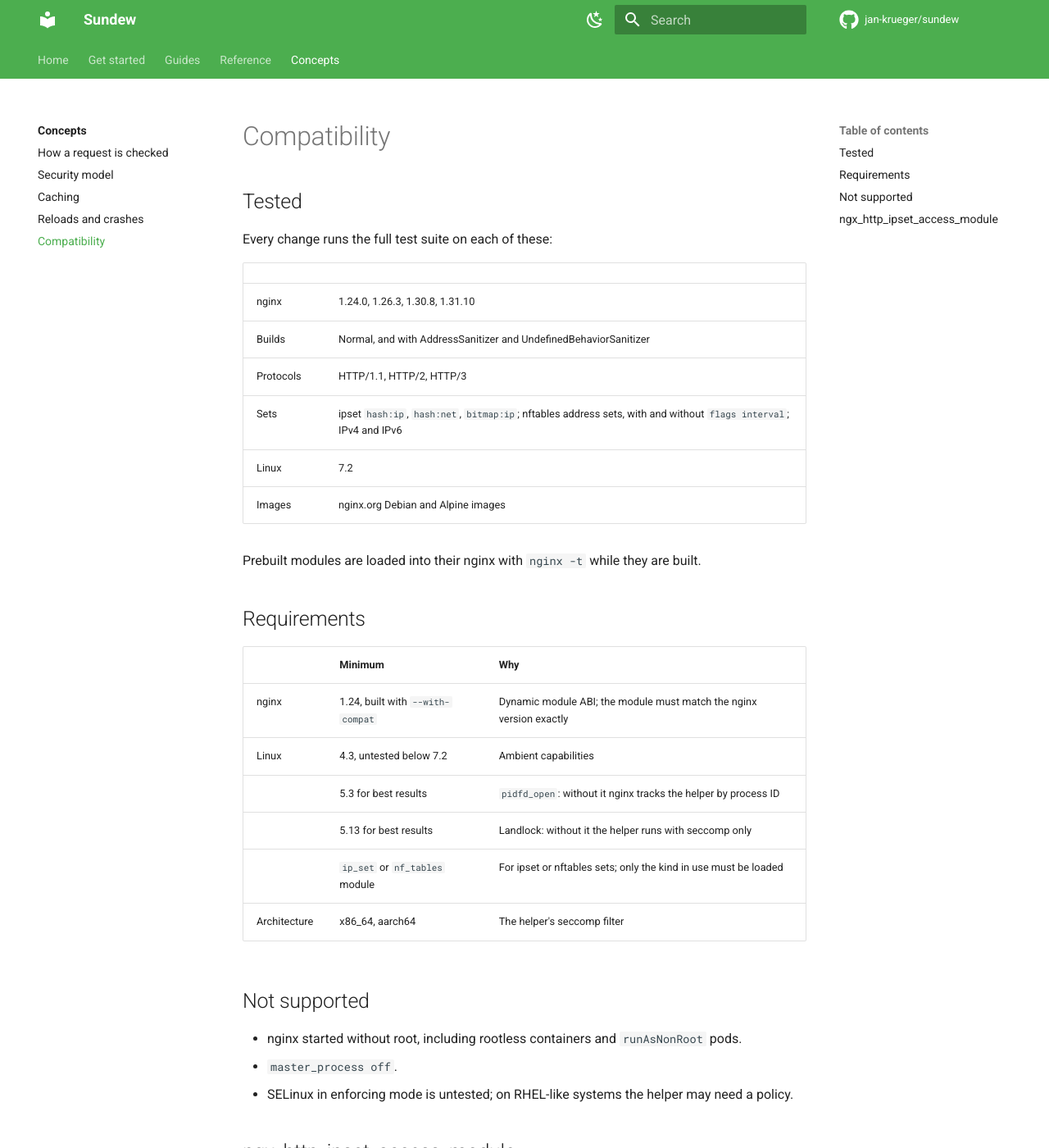
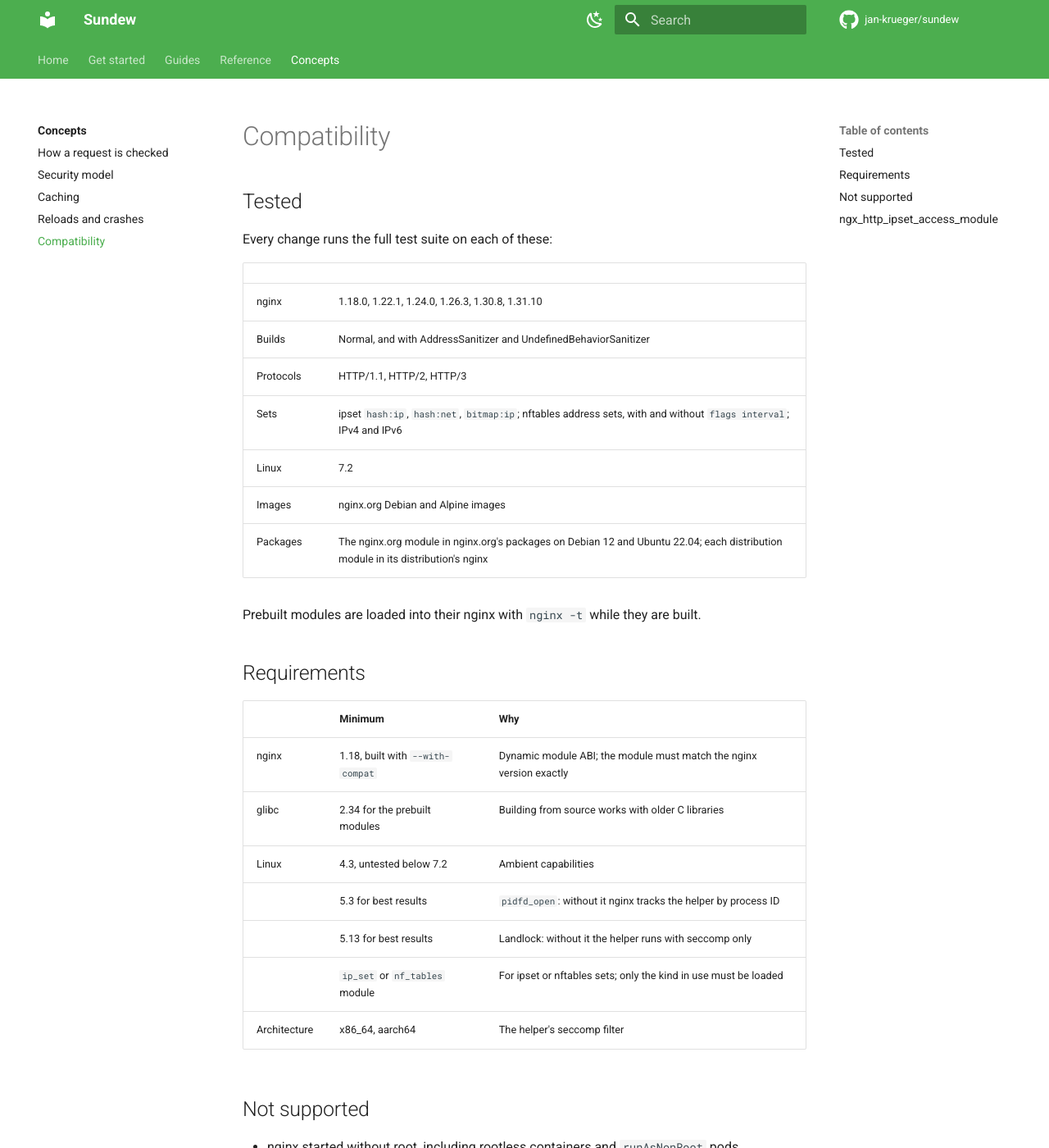
Before and after one commit to jan-krueger/sundew, an MkDocs documentation site: the page built from docs/concepts/compatibility.md, in a window 1280 px wide and 1400 px high. Shown: the whole window at 82% size. Built offline with MkDocs 1.6.1 and Material for MkDocs 9.7.7, drawn with Linux system fonts in a browser that asks for light colours; comment, search, counter and statistics services are not loaded; some of the changed text lies outside the part shown.

Commit message:
docs: Debian 12, Ubuntu 22.04 and the glibc floor

```diff
--- a/docs/concepts/compatibility.md
+++ b/docs/concepts/compatibility.md
@@ -6,12 +6,13 @@ Every change runs the full test suite on each of these:
 
 | | |
 | --- | --- |
-| nginx | 1.24.0, 1.26.3, 1.30.8, 1.31.10 |
+| nginx | 1.18.0, 1.22.1, 1.24.0, 1.26.3, 1.30.8, 1.31.10 |
 | Builds | Normal, and with AddressSanitizer and UndefinedBehaviorSanitizer |
 | Protocols | HTTP/1.1, HTTP/2, HTTP/3 |
 | Sets | ipset `hash:ip`, `hash:net`, `bitmap:ip`; nftables address sets, with and without `flags interval`; IPv4 and IPv6 |
 | Linux | 7.2 |
 | Images | nginx.org Debian and Alpine images |
+| Packages | The nginx.org module in nginx.org's packages on Debian 12 and Ubuntu 22.04; each distribution module in its distribution's nginx |
 
 Prebuilt modules are loaded into their nginx with `nginx -t` while they are
 built.
@@ -20,7 +21,8 @@ built.
 
 | | Minimum | Why |
 | --- | --- | --- |
-| nginx | 1.24, built with `--with-compat` | Dynamic module ABI; the module must match the nginx version exactly |
+| nginx | 1.18, built with `--with-compat` | Dynamic module ABI; the module must match the nginx version exactly |
+| glibc | 2.34 for the prebuilt modules | Building from source works with older C libraries |
 | Linux | 4.3, untested below 7.2 | Ambient capabilities |
 | | 5.3 for best results | `pidfd_open`: without it nginx tracks the helper by process ID |
 | | 5.13 for best results | Landlock: without it the helper runs with seccomp only |
@@ -32,6 +34,8 @@ built.
 - nginx started without root, including rootless containers and
   `runAsNonRoot` pods.
 - `master_process off`.
+- Debian 11: it is past its end of life, and its glibc is older than the
+  prebuilt modules need.
 - SELinux in enforcing mode is untested; on RHEL-like systems the helper may
   need a policy.
 
```
Also changed, not shown: CHANGELOG.md (+5 -0 lines), README.md (+2 -2 lines), docs/get-started.md (+8 -4 lines).
